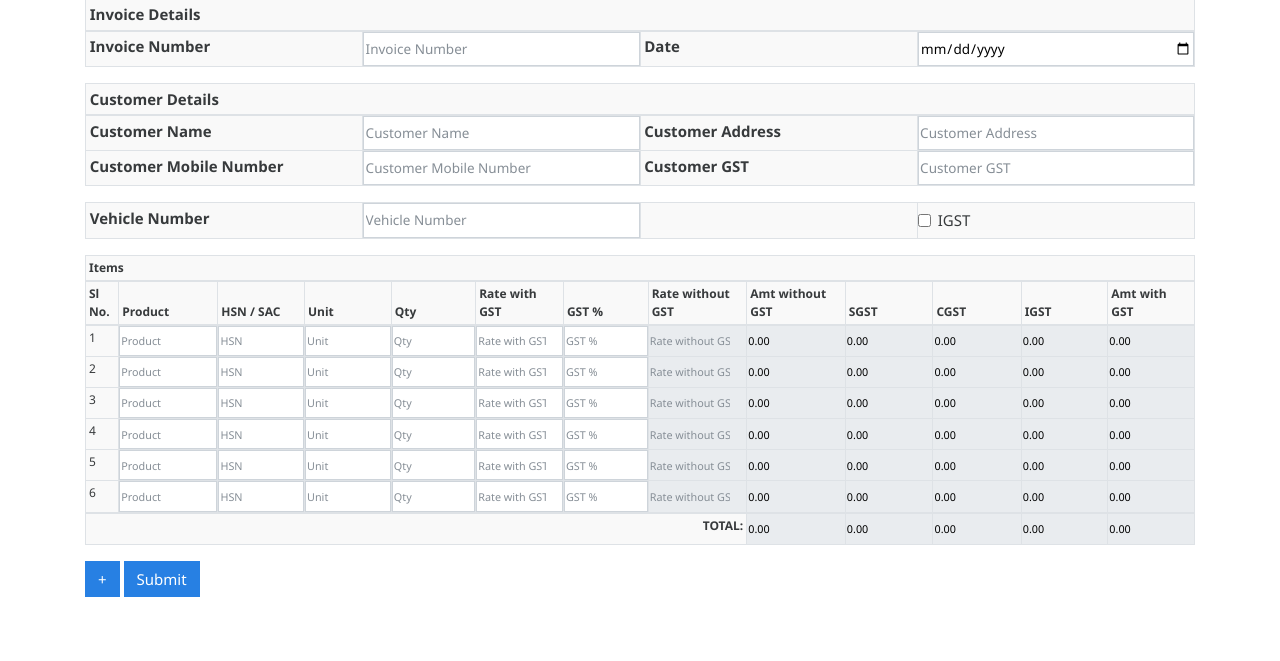
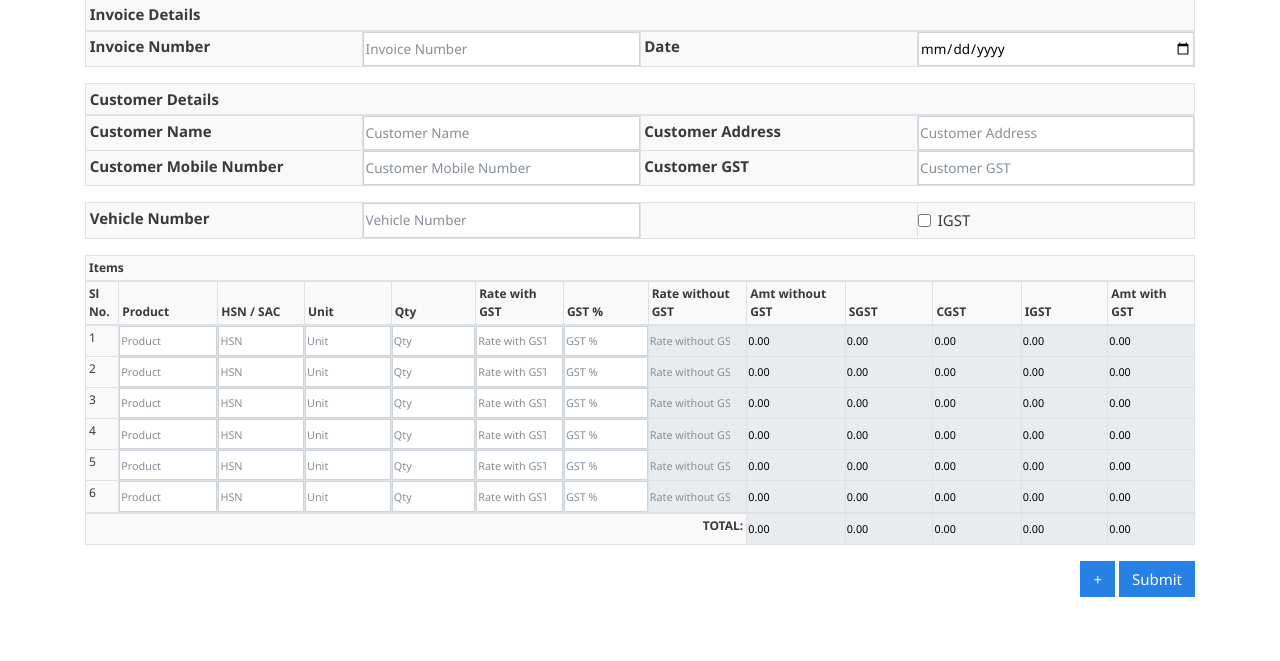
Before and after one commit to KirthyRajan02/gst-bill-management-system, a Django app: template gstbillingapp/templates/gstbillingapp/invoice_create.html in a window 1280 px wide. Shown: the part 100-761 px from the top of the page. Run offline with Django 3.2, Linux system fonts and the light colour scheme; the template is opened without the code that fills it, so the values that code supplies are empty; some libraries are stand-ins or nearby versions.

Commit message:
Update invoice_create.html

```diff
--- a/gstbillingapp/templates/gstbillingapp/invoice_create.html
+++ b/gstbillingapp/templates/gstbillingapp/invoice_create.html
@@ -125,8 +125,10 @@
 
 	</table>
 	{% csrf_token %}
-	<button class="btn btn-primary" id="invoice-form-addrow">+</button>
-	<button type="submit" class="btn btn-primary">Submit</button>
+	<div class="text-right mb-3">
+		<button class="btn btn-primary" id="invoice-form-addrow">+</button>
+		<button type="submit" class="btn btn-primary">Submit</button>
+	</div>
 
 </form>
 
```
